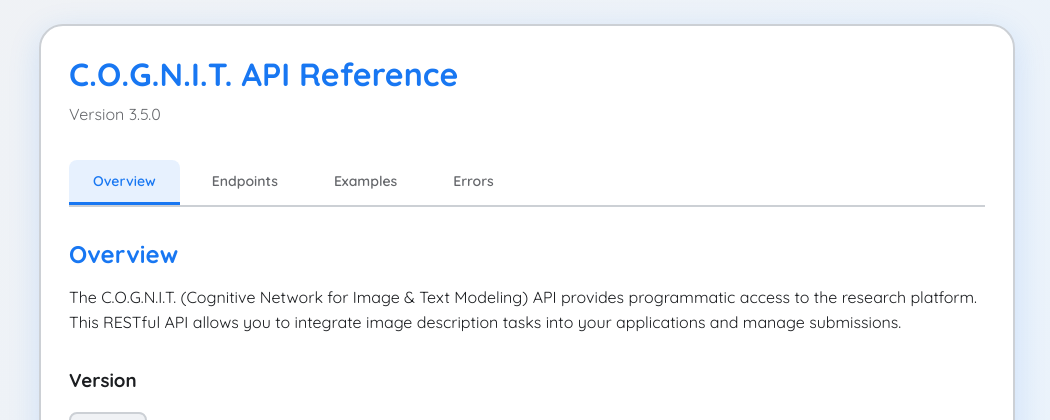
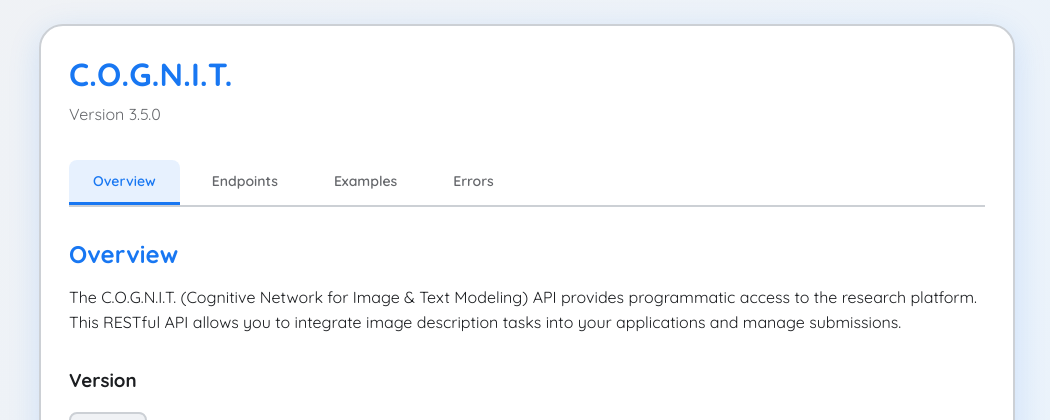
Before and after one commit to GauravKaloliya/DL_PROJECT, a Flask app: page / in a window 1280 px wide. Shown: the top 420 px of the page, without its empty margins (113-1163 px from the left). Run offline with Flask 3, Linux system fonts and the light colour scheme.

Commit message:
refactor: update titles to C.O.G.N.I.T. and use env.WEBSITE_URL

```diff
--- a/backend/app.py
+++ b/backend/app.py
@@ -32,6 +32,9 @@ if not DATABASE_URL:
 # Fix for SQLAlchemy (Render uses postgres:// sometimes)
 if DATABASE_URL.startswith("postgres://"):
     DATABASE_URL = DATABASE_URL.replace("postgres://", "postgresql://", 1)
+
+# Website URL for CORS and documentation
+WEBSITE_URL = os.getenv("WEBSITE_URL", "http://localhost:5173")
 
 app = Flask(__name__)
 
@@ -956,7 +959,7 @@ def security_info():
                 "api_docs": "30 per minute"
             },
             "cors_configuration": {
-                "allowed_origins": ["http://localhost:5173", "https://cognit-weld.vercel.app"],
+                "allowed_origins": ["http://localhost:5173", WEBSITE_URL],
                 "allowed_methods": ["GET", "POST", "OPTIONS"],
                 "allowed_headers": ["Content-Type", "Authorization", "X-Requested-With"],
                 "supports_credentials": False,
@@ -1052,7 +1055,7 @@ def _get_api_documentation():
                 "implementation": "Per-IP based rate limiting using flask-limiter"
             },
             "cors_configuration": {
-                "allowed_origins": ["http://localhost:5173", "https://cognit-weld.vercel.app"],
+                "allowed_origins": ["http://localhost:5173", WEBSITE_URL],
                 "allowed_methods": ["GET", "POST", "OPTIONS"],
                 "allowed_headers": ["Content-Type", "Authorization", "X-Requested-With"],
                 "supports_credentials": False,
--- a/backend/templates/api_docs.html
+++ b/backend/templates/api_docs.html
@@ -3,7 +3,7 @@
 <head>
     <meta charset="UTF-8">
     <meta name="viewport" content="width=device-width, initial-scale=1.0">
-    <title>C.O.G.N.I.T. API Reference</title>
+    <title>C.O.G.N.I.T.</title>
     <style>
         @import url('https://fonts.googleapis.com/css2?family=Quicksand:wght@400;500;600;700&family=Nunito:wght@400;500;600;700&display=swap');
 
@@ -415,7 +415,7 @@
             <!-- Header -->
             <div style="display: flex; justify-content: space-between; align-items: center; margin-bottom: 32px; flex-wrap: wrap; gap: 16px;">
                 <div>
-                    <h1>C.O.G.N.I.T. API Reference</h1>
+                    <h1>C.O.G.N.I.T.</h1>
                     <p style="color: var(--muted); margin: 8px 0 0;">Version {{ version }}</p>
                 </div>
             </div>
```
Also changed, not shown: 2 other files.
